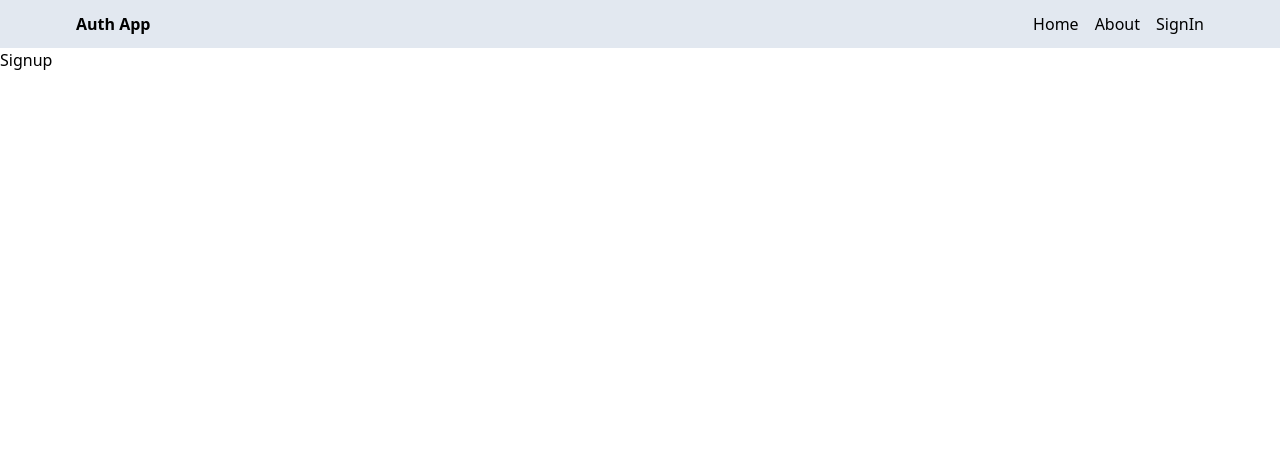
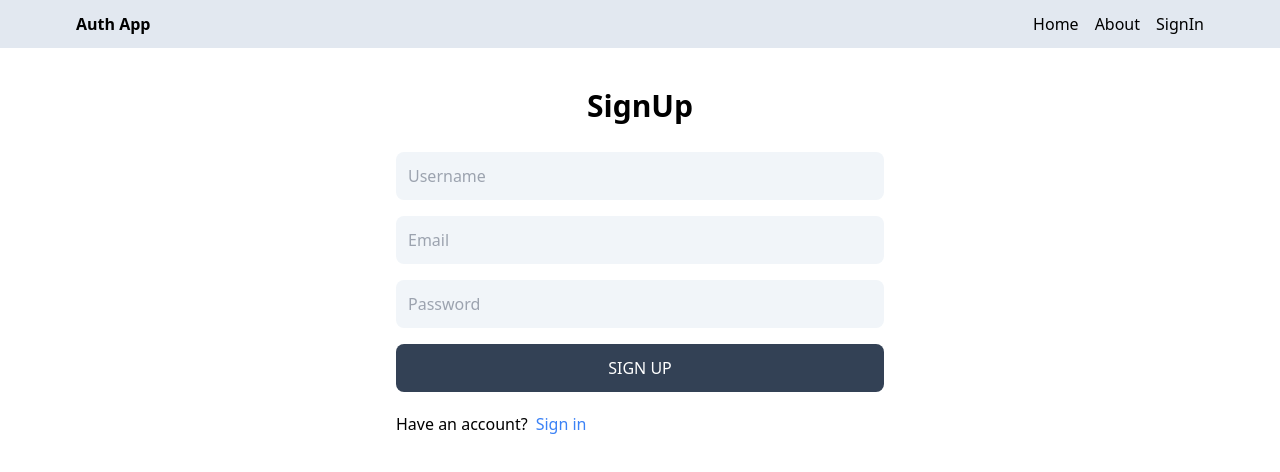
Before and after one commit to Prince-973/MERN-Auth, a React (Vite) app in the folder client/: page /sign-up in a window 1280 px wide. Shown: the top 472 px of the page. Built offline with nearby package versions, Linux system fonts and the light colour scheme.

Commit message:
complete ui of sigin page

```diff
--- a/client/src/pages/Signup.jsx
+++ b/client/src/pages/Signup.jsx
@@ -1,7 +1,41 @@
 import React from "react";
+import { Link } from "react-router-dom";
 
 function Signup() {
-  return <div>Signup</div>;
+  return (
+    <div className="p-3 max-w-lg mx-auto">
+      <h1 className="text-3xl text-center font-semibold my-7">SignUp</h1>
+      <form className="flex flex-col gap-4 ">
+        <input
+          type="text"
+          placeholder="Username"
+          id="username"
+          className="bg-slate-100 p-3 rounded-lg"
+        />
+        <input
+          type="email"
+          placeholder="Email"
+          id="email"
+          className="bg-slate-100 p-3 rounded-lg"
+        />
+        <input
+          type="password"
+          placeholder="Password"
+          id="password"
+          className="bg-slate-100 p-3 rounded-lg"
+        />
+        <button className="bg-slate-700 text-white p-3 rounded-lg uppercase hover:opacity-95 disabled:opacity-80">
+          Sign up
+        </button>
+      </form>
+      <div className="flex gap-2 mt-5">
+        <p>Have an account?</p>
+        <Link to={"/sign-in"}>
+          <span className="text-blue-500">Sign in</span>
+        </Link>
+      </div>
+    </div>
+  );
 }
 
 export default Signup;
```
